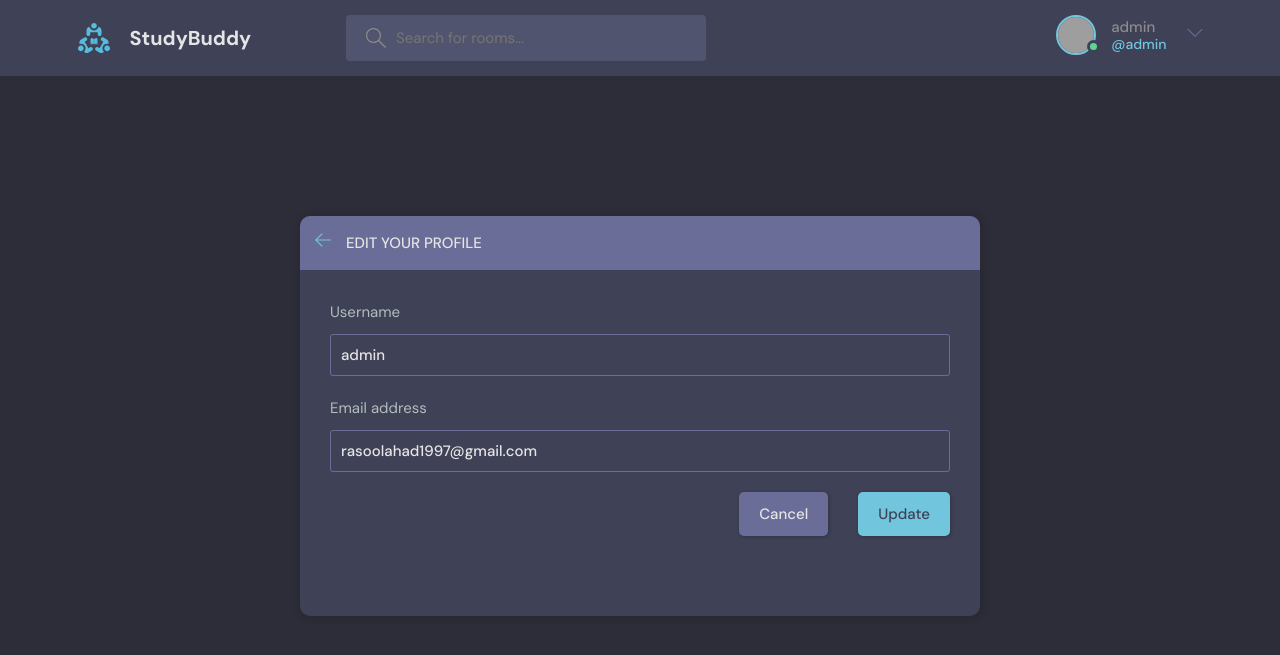
After one commit to rasool-ahad/study-bodies-website, a Django app: page /update-profile/ in a window 1280 px wide. The commit adds this page. Shown: the top 655 px of the page. Run offline with Django 4.2, Linux system fonts and the light colour scheme; a user stored in the database is signed in; grey boxes are pictures that could not be loaded.

Commit message:
user update theme and view finished

```diff
--- a/studybud/base/forms.py
+++ b/studybud/base/forms.py
@@ -1,8 +1,13 @@
 from django.forms import ModelForm
 from .models import Room
-
+from django.contrib.auth.models import User
 class RoomForm(ModelForm):
     class Meta:
         model = Room
         fields = '__all__'
         exclude = ["host", "participant"]
+
+class UserForm(ModelForm):
+    class Meta:
+        model = User
+        fields = ['username', 'email']
--- /dev/null
+++ b/studybud/base/templates/base/update-user.html
@@ -0,0 +1,40 @@
+{% extends "main.html" %}
+{% block content %}
+    <main class="update-account layout">
+        <div class="container">
+            <div class="layout__box">
+                <div class="layout__boxHeader">
+                    <div class="layout__boxTitle">
+                        <a href="{% url 'home' %}">
+                            <svg version="1.1" xmlns="http://www.w3.org/2000/svg" width="32" height="32"
+                                viewBox="0 0 32 32">
+                                <title>arrow-left</title>
+                                <path
+                                    d="M13.723 2.286l-13.723 13.714 13.719 13.714 1.616-1.611-10.96-10.96h27.625v-2.286h-27.625l10.965-10.965-1.616-1.607z">
+                                </path>
+                            </svg>
+                        </a>
+                        <h3>Edit your profile</h3>
+                    </div>
+                </div>
+                <div class="layout__body">
+                    <form class="form" action="" method="POST">
+                      {% csrf_token %}
+                      {% for field in form  %}
+                        <div class="form__group">
+                          <label for="profile_pic">{{ field.label }}</label>
+                          {{ field }}
+                        </div>
+                      {% endfor %}
+
+                        <div class="form__action">
+                            <a class="btn btn--dark" href="{% url 'home' %}">Cancel</a>
+                            <button class="btn btn--main" type="submit">Update</button>
+                        </div>
+                    </form>
+                </div>
+            </div>
+        </div>
+      </div>
+    </main>
+    {% endblock content %}
--- a/studybud/base/templates/base/user-profile.html
+++ b/studybud/base/templates/base/user-profile.html
@@ -18,7 +18,9 @@
           <div class="profile__info">
             <h3>{{user.username}}</h3>
             <p>@{{user.username}}</p>
-            <a href="edit-user.html" class="btn btn--main btn--pill">Edit Profile</a>
+            {% if request.user.username == user.username %}
+              <a href="{% url 'update-user' %}" class="btn btn--main btn--pill">Edit Profile</a>
+            {% endif %}
           </div>
           <div class="profile__about">
             <h3>About</h3>
--- a/studybud/base/urls.py
+++ b/studybud/base/urls.py
@@ -13,5 +13,7 @@ urlpatterns = [
 
     path("delete-message/<int:id>", views.delete_message, name="delete-message"),
 
-    path("user-profile/<int:id>", views.userProfile, name = "user-profile" )
+    path("user-profile/<int:id>", views.userProfile, name = "user-profile" ),
+    path("update-profile/", views.updateUser, name = "update-user" ),
+
 ]
--- a/studybud/base/views.py
+++ b/studybud/base/views.py
@@ -1,7 +1,7 @@
 from django.shortcuts import render, redirect
 from django.http import HttpResponse
 from .models import *
-from .forms import RoomForm
+from .forms import RoomForm, UserForm
 from django.db.models import Q
 from django.contrib.auth.models import User
 from django.contrib.auth.forms import UserCreationForm
@@ -78,7 +78,7 @@ def userProfile(request,id):
         rooms = user.room_set.all()
         activities = user.message_set.all()
         topic = Topic.objects.all()
-        context = {"rooms": rooms, "topics": topic,"activities":activities}
+        context = {"rooms": rooms, "topics": topic,"activities":activities, 'user':user}
         return render(request, "base/user-profile.html", context)
 
 def room(request, id):
@@ -160,3 +160,16 @@ def delete_message(request,id):
     else:
         message.delete()
         return redirect("home")
+
+@login_required(login_url="login")
+def updateUser(request):
+    user = request.user
+    if request.method == 'GET':
+        form = UserForm(instance = user)
+        context = {'form':form}
+        return render(request, "base/update-user.html", context)
+    else :
+        form = UserForm(request.POST, instance= user)
+        if form.is_valid():
+            form.save()
+            return redirect("user-profile", id = request.user.id)
--- a/studybud/templates/navbar.html
+++ b/studybud/templates/navbar.html
@@ -20,9 +20,8 @@
 
         <!-- Logged In -->
         {% if request.user.is_authenticated %}
-
         <div class="header__user">
-          <a href="profile.html">
+          <a href="{% url 'user-profile' request.user.id %}">
             <div class="avatar avatar--medium active">
               <img src="https://randomuser.me/api/portraits/men/37.jpg" />
             </div>
@@ -45,7 +44,7 @@
         {% endif %}
 
         <div class="dropdown-menu">
-          <a href="settings.html" class="dropdown-link"
+          <a href="{% url 'update-user' %}" class="dropdown-link"
             ><svg version="1.1" xmlns="http://www.w3.org/2000/svg" width="32" height="32" viewBox="0 0 32 32">
               <title>tools</title>
               <path
```
Also changed, not shown: studybud/db.sqlite3.
